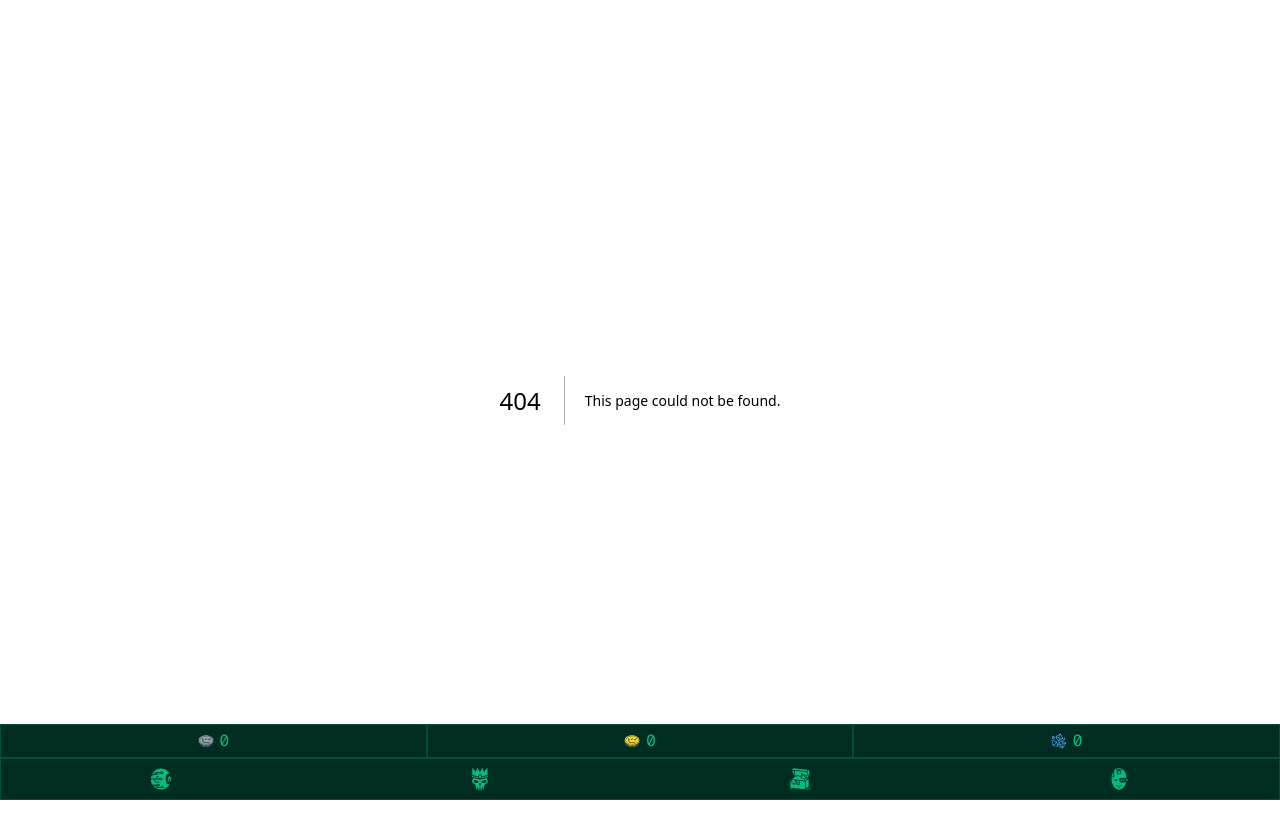
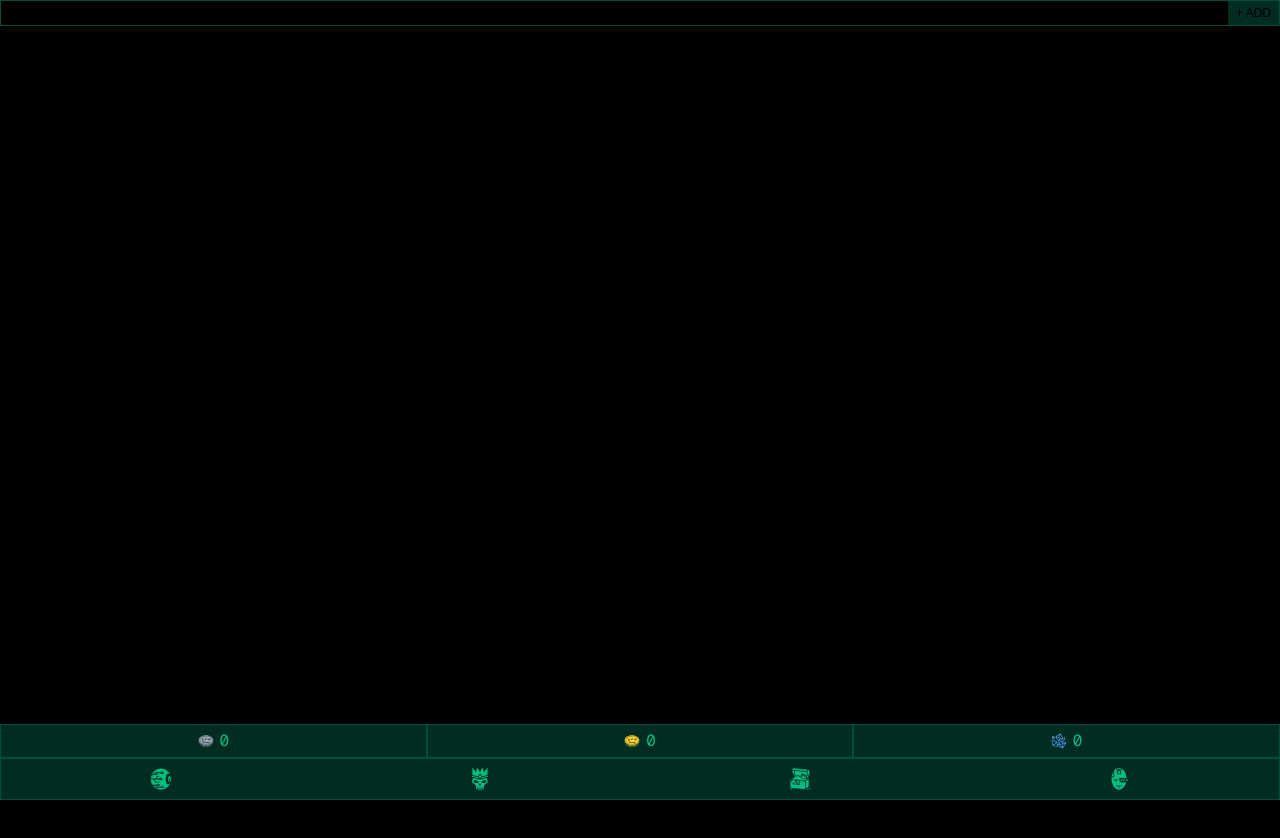
Before and after one commit to PedroVMLopes/cortex-overflow, a Next.js app: page /MainTasks in a window 1280 px wide. Before the commit this address had no page. Shown: the top 838 px of the page. After the commit the page ends 800 px from the top, so only its background shows below. Built offline with nearby package versions, Linux system fonts and the light colour scheme; a web font is replaced by a local one.

Commit message:
CRUD Implementation

```diff
--- /dev/null
+++ b/app/MainTasks/page.tsx
@@ -0,0 +1,68 @@
+'use client'
+
+import { useState, useEffect } from "react";
+import { TaskCard } from "../Components/taskCard";
+
+export default function MainTasks() {
+
+    interface Task {
+        id?: number;
+        created_at?: Date;
+        name: string;
+        attribute?: string;
+        silver_amount?: number;
+        gold_amount?: number;
+        is_completed: boolean;
+        user_id: 1;
+    }
+
+    let tasks: Task[] = [];
+
+    function createTask(inputName: string): void {
+        const newTask: Task = {
+            name: inputName,
+            attribute: "",
+            silver_amount: 0,
+            gold_amount: 0,
+            is_completed: false,
+            user_id: 1
+        }
+        tasks.push(newTask);
+        setTaskName("");
+        console.log("Task Criada: ", newTask.name);
+    }
+
+    const [taskName, setTaskName] = useState("");
+
+
+
+    return (
+        <>
+            {/* Input to add a new task */}
+            <div className="flex justify-between border border-emerald-900">
+                <input
+                    type="text"
+                    placeholder="Crie uma nova missão..."
+                    className="bg-black pl-1"
+                    value={taskName}
+                    onChange={(e) => setTaskName(e.target.value)}
+                />
+                <button
+                    className="bg-emerald-950 p-1 px-2 text-xs"
+                    onClick={() => createTask(taskName)}
+                >
+                    + ADD
+                </button>
+            </div>
+
+            {/* TaskCard list render */}
+            <div className="mt-4">
+                {tasks.map(task => (
+                    <div className="bg-amber-300">
+                    {task.name}
+                    </div>
+                ))}
+            </div>
+        </>
+    )
+}
--- a/app/page.tsx
+++ b/app/page.tsx
@@ -1,26 +1,4 @@
-import { TaskCard } from "./Components/taskCard";
-
-interface Task {
-    id?: number;
-    created_at?: Date;
-    name: string;
-    attribute?: string;
-    silver_amount?: number;
-    gold_amount?: number;
-    is_completed: boolean;
-    user_id: 1;
-}
-
-let tasks: Task[] = [];
-
-function createTask(inputName: string): void {
-  const newTask: Task = {
-    name: inputName,
-    is_completed: false,
-    user_id: 1
-  }
-  tasks.push(newTask);
-}
+import MainTasks from "./MainTasks/page";
 
 export default function Home() {
   return (
@@ -29,24 +7,7 @@ export default function Home() {
         <p className="text-xs opacity-70">Cortex Overflow Mk.2</p>
         <div className="h-0.5 w-full bg-emerald-800 my-2"></div>
 
-        {/* Input to add a new task */}
-        <div className="flex justify-between border border-emerald-900">
-          <input
-            type="text"
-            placeholder="Crie uma nova missão..."
-            className="bg-black pl-1"
-          />
-          <button className="bg-emerald-950 p-1 px-2"> + ADD</button>
-        </div>
-
-        {/* TaskCard list render */}
-        <div className="mt-4">
-          {tasks.map(task => (
-            <div className="bg-amber-300">
-              {task.name}
-            </div>
-          ))}
-        </div>
+        <MainTasks />
     </div>
   );
 }
```
